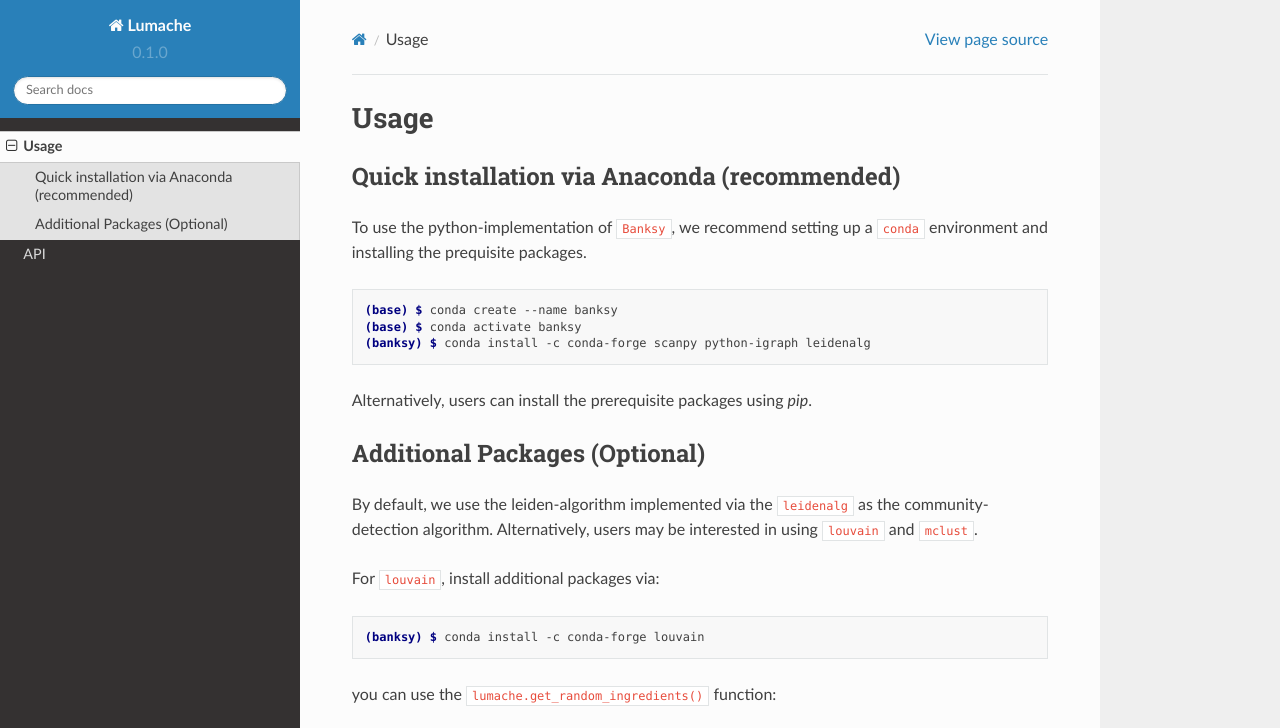
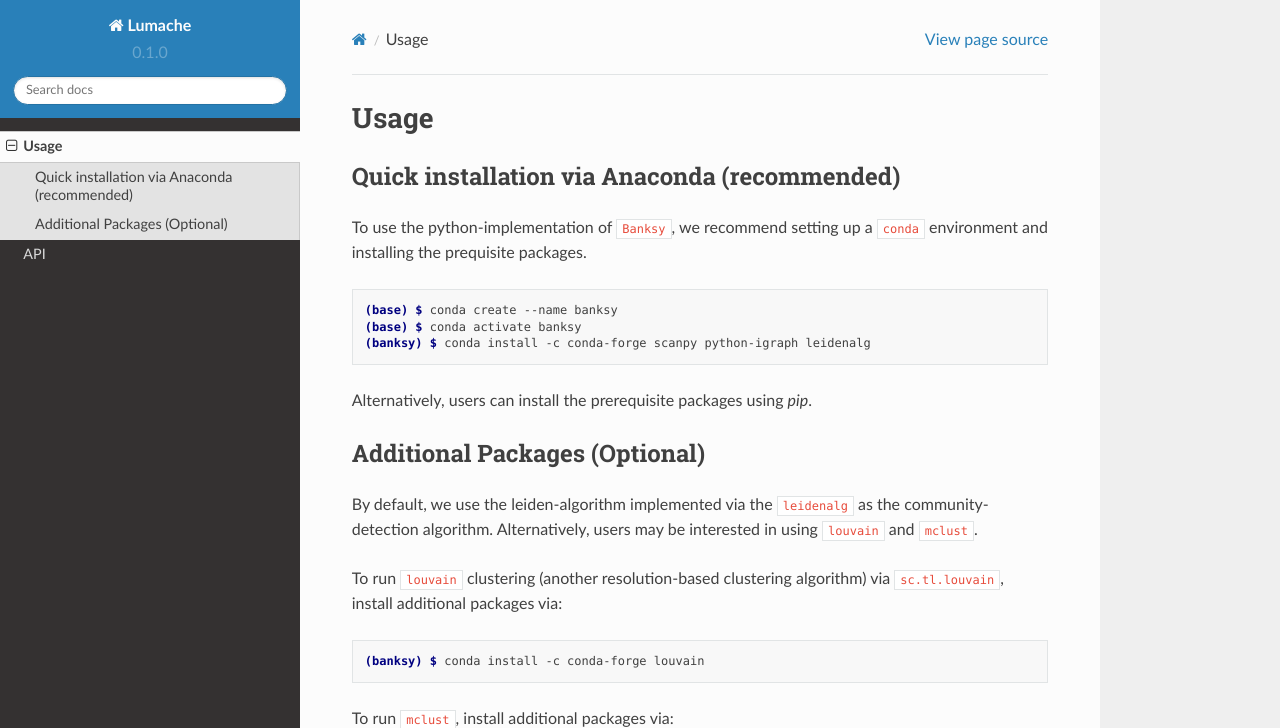
Before and after one commit to yifei-1021/read-the-docs, a Sphinx documentation site: the page built from docs/source/usage.rst, in a window 1280 px wide and 1391 px high, cut to the strip 0-728 px from the top of the window. Built offline with Sphinx 7.4.7 and the Read the Docs theme 2.0.0, drawn with Linux system fonts in a browser that asks for light colours.

Commit message:
Update usage.rst

```diff
--- a/docs/source/usage.rst
+++ b/docs/source/usage.rst
@@ -21,13 +21,13 @@
 
 By default, we use the leiden-algorithm implemented via the ``leidenalg`` as the community-detection algorithm. Alternatively, users may be interested in using ``louvain`` and ``mclust``.
 
-For ``louvain``, install additional packages via:
+To run ``louvain`` clustering (another resolution-based clustering algorithm) via ``sc.tl.louvain``, install additional packages via:
 
 .. code-block:: console
 
    (banksy) $ conda install -c conda-forge louvain
 
-you can use the ``lumache.get_random_ingredients()`` function:
+To run ``mclust``, install additional packages via:
 
 .. autofunction:: lumache.get_random_ingredients
 
```
